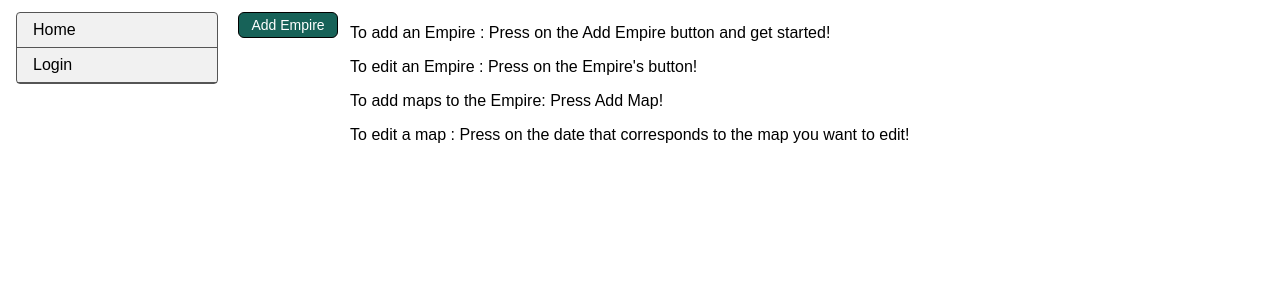
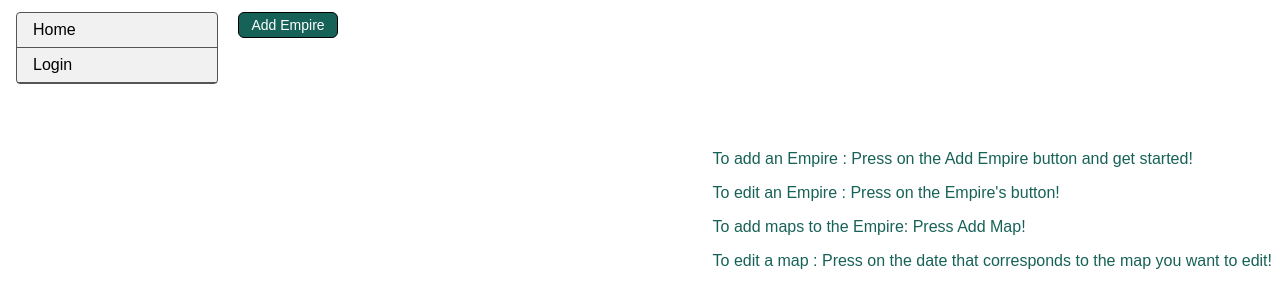
Before and after one commit to shishu1998/psychic-umbrella, a Flask app: page /archive in a window 1280 px wide. Shown: the top 308 px of the page. Run offline with Flask 2, Linux system fonts and the light colour scheme; data that the repository does not hold is empty.

Commit message:
minor css changes

```diff
--- a/static/archive.css
+++ b/static/archive.css
@@ -9,3 +9,11 @@ a{
 a:hover{
     color:#2b887c;
 }
+#ins{
+	float: right;
+	margin-top: 10%;
+}
+
+p{
+	color:#176258;
+}
--- a/templates/archive.html
+++ b/templates/archive.html
@@ -36,7 +36,7 @@
 </ul>
 </div>
 {% endif %}
-<div>
+<div id="ins">
   <p>
   To add an Empire : Press on the Add Empire button and get started!
   </p>
```
